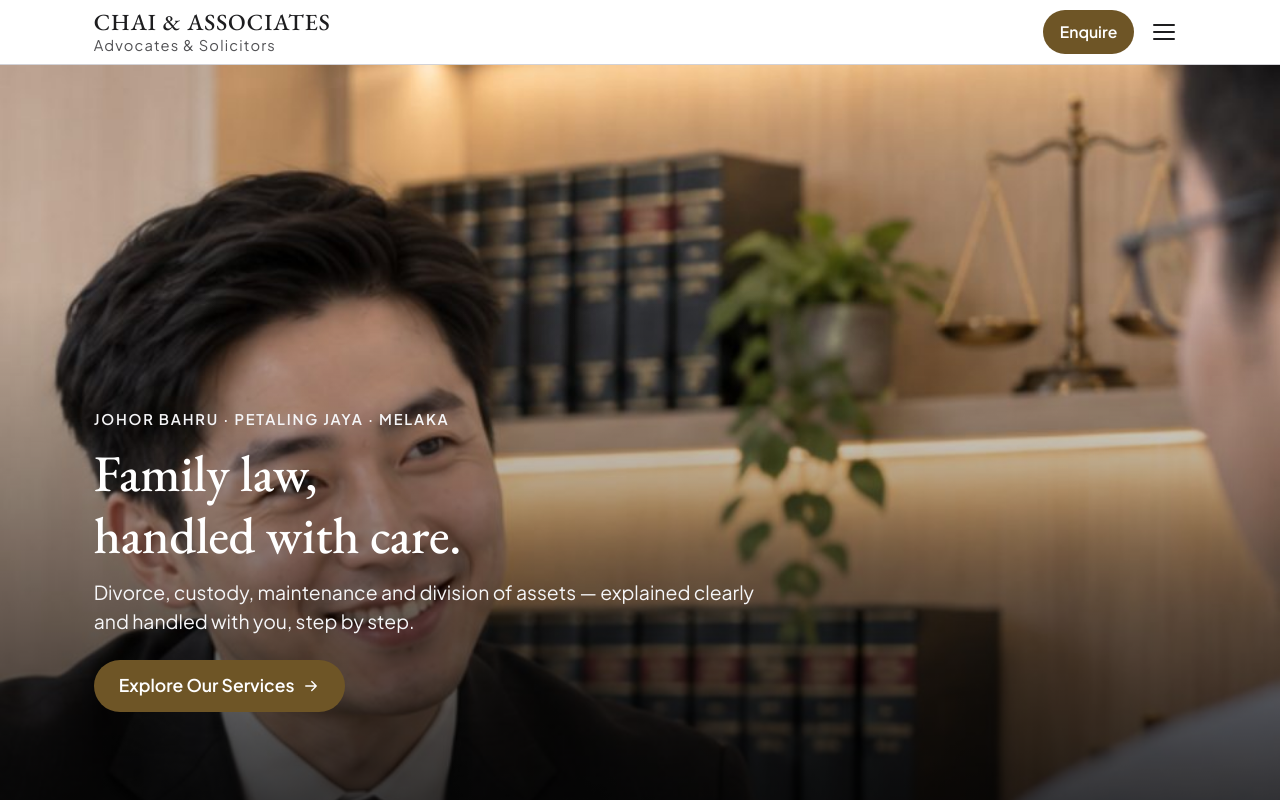
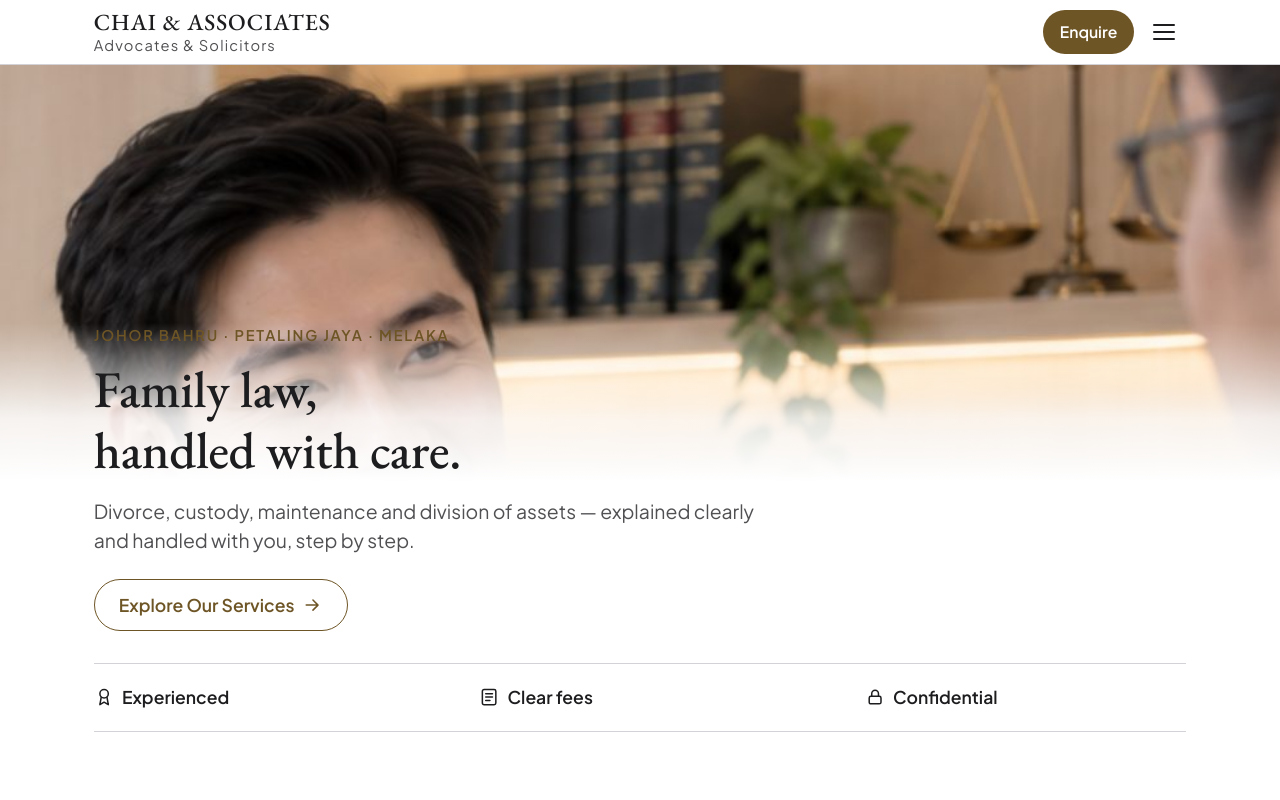
Before and after one commit to chai-associates/website, a Next.js app: page /en in a window 1280 px wide. Shown: the top 800 px of the page. Built offline with nearby package versions, Linux system fonts and the light colour scheme.

Commit message:
homepage manual update coding

```diff
--- a/app/[lang]/page.tsx
+++ b/app/[lang]/page.tsx
@@ -63,8 +63,8 @@ const text = {
   },
 };
 
-// 线条图标（只有这一页用）
-function Icon({ name, size = 20 }: { name: string; size?: number }) {
+// 线条图标（只有这一页用）：大小跟着旁边文字的字号走（1em = 一个字的大小），不另外设固定尺寸
+function Icon({ name }: { name: string }) {
   const paths: Record<string, React.ReactNode> = {
     award: <><circle cx="12" cy="8" r="5" /><path d="M8.5 12.5 7 21l5-3 5 3-1.5-8.5" /></>,
     receipt: <><rect x="4" y="3" width="16" height="18" rx="2" /><path d="M8 8h8M8 12h8M8 16h5" /></>,
@@ -72,7 +72,7 @@ function Icon({ name, size = 20 }: { name: string; size?: number }) {
     arrow: <path d="M5 12h14M13 6l6 6-6 6" />,
   };
   return (
-    <svg width={size} height={size} viewBox="0 0 24 24" fill="none" stroke="currentColor" strokeWidth={1.8} strokeLinecap="round" strokeLinejoin="round" aria-hidden="true" className="shrink-0">
+    <svg width="1.15em" height="1.15em" viewBox="0 0 24 24" fill="none" stroke="currentColor" strokeWidth={1.8} strokeLinecap="round" strokeLinejoin="round" aria-hidden="true" className="shrink-0">
       {paths[name]}
     </svg>
   );
@@ -93,24 +93,24 @@ export default async function HomePage({ params }: PageProps<"/[lang]">) {
   return (
     <>
       {/* ═════════ ① 首屏 ═════════
-          照片占满第一个画面（扣掉页首），文字压在照片下半部：小标签（城市）→ 标题 → 说明 → 按钮。
-          下面接 3 点。照片换成律所真实照片时，只改上面 text.hero.image。 */}
-      <section className="hero">
+          照片约占画面 40% 高，下缘淡出成白色，小标签（城市）+ 标题压在上面；
+          下面接说明 → 按钮 → 3 点。照片换成律所真实照片时，只改上面 text.hero.image。 */}
+      <section className="hero min-h-[52svh]">
         <Image src={hero.image} alt={hero.imageAlt[lang]} fill preload sizes="100vw" style={{ objectPosition: "40% 30%" }} />
         <div className="container">
           <p className="tag">{cities.map((c) => (lang === "zh" ? c.label : c.full)[lang]).join(" · ")}</p>
           <h1>{hero.title[lang]}</h1>
-          <p>{hero.sub[lang]}</p>
-          <div className="btn-row">
-            <Link className="btn btn-cta" href={`/${lang}/services`}>
-              {hero.cta[lang]} <Icon name="arrow" size={18} />
-            </Link>
-          </div>
         </div>
       </section>
-      <div className="container py-6">
+      <div className="container hero-intro">
+        <p>{hero.sub[lang]}</p>
+        <div className="btn-row">
+          <Link className="btn btn-outline" href={`/${lang}/services`}>
+            {hero.cta[lang]} <Icon name="arrow" />
+          </Link>
+        </div>
         <ul className="points">
-          {hero.points.map((p) => <li key={p.icon}><Icon name={p.icon} /> {p.title[lang]}</li>)}
+          {hero.points.map((p) => <li key={p.icon} className="flex-row items-center gap-2"><Icon name={p.icon} /> {p.title[lang]}</li>)}
         </ul>
       </div>
 
@@ -131,7 +131,7 @@ export default async function HomePage({ params }: PageProps<"/[lang]">) {
                   <h3>{c.title[lang]}</h3>
                   <p>{c.short[lang]}</p>
                 </div>
-                <span className="btn btn-light btn-sm photo-card-action">{common.readMore[lang]} <Icon name="arrow" size={16} /></span>
+                <span className="btn btn-light btn-sm photo-card-action">{common.readMore[lang]} <Icon name="arrow" /></span>
               </Link>
             ))}
           </div>
--- a/app/[lang]/styleguide/page.tsx
+++ b/app/[lang]/styleguide/page.tsx
@@ -26,7 +26,7 @@ const text = {
     "英文大标题（h1、h2）用 Garamond 衬线；中文标题、h3 以下用无衬线",
     "灰色区块 = 换话题；细横线标题 = 一组清单的开头",
     "小标签：大写、拉开字距、古铜色",
-    "照片比例：人像 4:5，场景 3:2（首页首屏全屏照片例外）",
+    "照片比例：人像 4:5，场景 3:2（首页首屏满版照片例外）",
     "古铜只用在主要按钮和小标签",
     "动态要轻；手机设定「减少动态」时全部关闭",
   ],
@@ -172,15 +172,17 @@ export default async function StyleguidePage({ params }: PageProps<"/[lang]/styl
             <p className="muted">muted：次要文字用灰色</p>
           </div>
           <div>
-            <div className="list-head"><h2>首屏与重点三栏</h2><span>hero（全屏照片，示范缩小高度）· points</span></div>
-            <div className="hero min-h-[480px] overflow-hidden rounded-md">
+            <div className="list-head"><h2>首屏与重点三栏</h2><span>hero（照片下缘淡出，压小标签 + 标题）· hero-intro · points</span></div>
+            <div className="hero">
               <Image src="/images/hero/hero-bg.jpg" alt="" fill sizes="1152px" />
-              <div className="px-6">
+              <div>
                 <p className="tag">新山 · 吉隆坡 · 马六甲</p>
                 <h1>{lang === "en" ? "Family law,\nhandled with care." : "专注家事法律，\n陪你走过人生转折。"}</h1>
-                <p>hero：小标签 → 大标题 → 说明 → 按钮，压在照片下半部</p>
-                <div className="btn-row"><a className="btn btn-cta" href="#">了解我们的服务 →</a></div>
               </div>
+            </div>
+            <div className="hero-intro">
+              <p>hero-intro：照片下面接说明 → 按钮</p>
+              <div className="btn-row"><a className="btn btn-outline" href="#">了解我们的服务 →</a></div>
             </div>
             <ul className="points mt-8">
               {["多年经验", "收费透明", "隐私保密"].map((t) => <li key={t}>{t}</li>)}
--- a/app/globals.css
+++ b/app/globals.css
@@ -67,15 +67,17 @@ p { max-width: var(--measure); }
 body.lang-en .quote blockquote p { font-family: var(--font-serif); letter-spacing: -0.005em; }
 .quote figcaption { margin-top: calc(var(--spacing) * 6); color: var(--color-ink-muted); font-size: var(--text-small); font-weight: 600; }
 .quote + .text-link { margin-top: calc(var(--spacing) * 4); }
-/* 首屏（首页）：照片占满第一个画面（扣掉页首），文字压在照片下半部：小标签 → 大标题 → 说明 → 按钮
-   照片是品牌语法 6 的例外（全屏，不用 3:2 / 4:5）。深色照片上：小标签用白色、按钮用 btn-cta（古铜框线字在深色上看不清） */
-.hero { position: relative; isolation: isolate; display: flex; align-items: flex-end; min-height: calc(100svh - var(--header-h)); padding-block: var(--section-y); background: var(--color-inverse); color: var(--color-white); }
+/* 首屏（首页）：照片约占画面 40% 高，下缘淡出成白色；小标签 + 大标题压在淡出的地方。
+   照片是品牌语法 6 的例外（满版宽，不用 3:2 / 4:5）。
+   下面接 .hero-intro：说明（lead）→ 按钮 */
+.hero { position: relative; isolation: isolate; display: flex; align-items: flex-end; min-height: 40svh; padding-top: calc(var(--spacing) * 16); }
 .hero > img { z-index: -2; object-fit: cover; }
 .hero::before { content: ""; position: absolute; inset: 0; z-index: -1; background: var(--scrim-hero); }
-.hero .tag { color: var(--color-inverse-ink); }
 .hero .tag + h1 { margin-top: calc(var(--spacing) * 3); }
-.hero h1 + p { margin-top: calc(var(--spacing) * 3); color: var(--color-inverse-ink); font-size: var(--text-lead); }
-.hero p + .btn-row { margin-top: calc(var(--spacing) * 6); }
+.hero-intro { padding-top: calc(var(--spacing) * 4); }
+.hero-intro > p { color: var(--color-ink-muted); font-size: var(--text-lead); }
+.hero-intro > p + .btn-row { margin-top: calc(var(--spacing) * 6); }
+.hero-intro > .btn-row + .points { margin-top: calc(var(--spacing) * 8); }
 /* 重点三栏（首屏下方）：上下细线，每一点 = 图示 + 一个短标题 */
 .points { display: grid; grid-template-columns: repeat(3, minmax(0, 1fr)); gap: calc(var(--spacing) * 4); padding: calc(var(--spacing) * 5) 0; border-block: 1px solid var(--color-line); }
 .points li { display: flex; flex-direction: column; gap: calc(var(--spacing) * 1); font-weight: 600; }
--- a/app/tokens.css
+++ b/app/tokens.css
@@ -20,7 +20,7 @@
      3 英文大标题（h1、h2）用 Garamond 衬线；中文标题、h3 以下用无衬线
      4 灰色区块 = 换话题；细横线标题 = 一组清单的开头
      5 小标签：大写、拉开字距、古铜色
-     6 照片比例：人像 4:5，场景 3:2（首页首屏全屏照片例外）
+     6 照片比例：人像 4:5，场景 3:2（首页首屏满版照片例外）
      7 古铜只用在主要按钮和小标签
      8 动态要轻：用下面的 --motion / --ease；手机设定「减少动态」时全部关闭
    ═══════════════════════════════════════════════════════════════ */
@@ -93,6 +93,6 @@
   --motion: 0.35s;         /* 动态：一般（选单、卡片） */
   --motion-fast: 0.2s;     /* 动态：小（按钮、图示） */
   --ease: cubic-bezier(0.32, 0.72, 0, 1); /* 动态曲线：快出慢停 */
-  --scrim-hero: linear-gradient(180deg, rgb(0 0 0 / 0) 30%, rgb(0 0 0 / 0.75) 100%); /* 首屏全屏照片：下半部变暗，放文字 */
+  --scrim-hero: linear-gradient(180deg, transparent 62%, color-mix(in srgb, var(--color-bg) 85%, transparent) 85%, var(--color-bg) 100%); /* 首屏照片：下缘淡出成白色，放小标签和标题 */
   --scrim-photo: linear-gradient(180deg, rgb(0 0 0 / 0.7) 0%, rgb(0 0 0 / 0.2) 55%, rgb(0 0 0 / 0.45) 100%); /* 照片卡片的暗角：上方放文字、下方放按钮 */
 }
```
